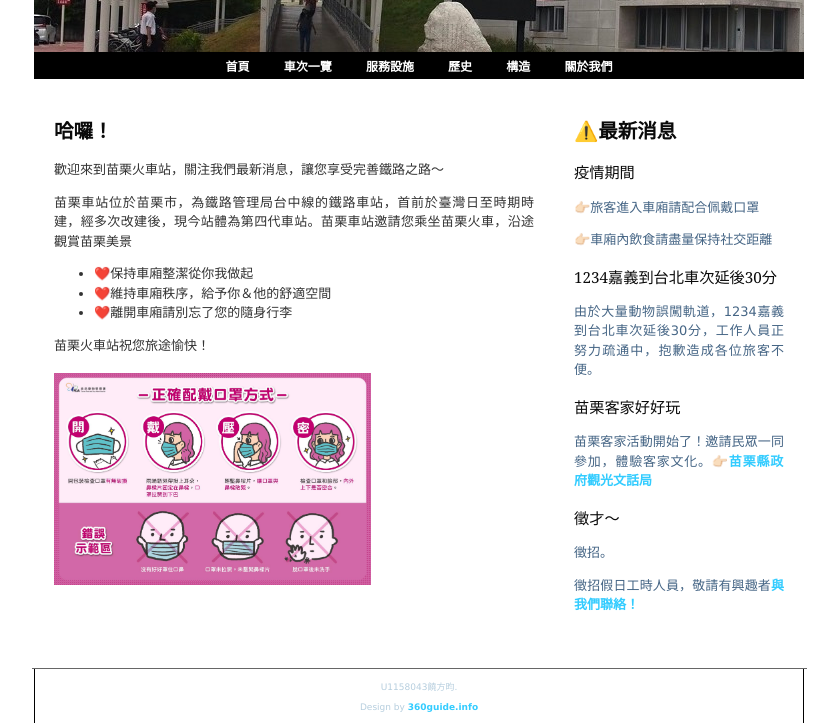
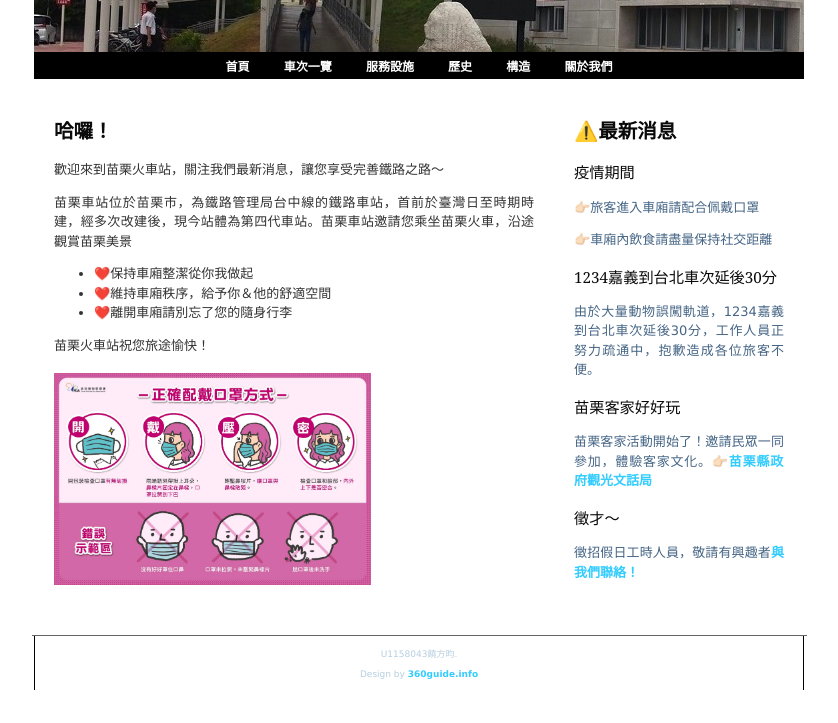
Before and after one commit to jaofangyun/webs1te, a plain HTML site: page index.html in a window 1280 px wide. Shown: the part 88-811 px from the top of the page, without its empty margins (221-1059 px from the left). Drawn offline with Linux system fonts and the light colour scheme.

Commit message:
Update index.html

```diff
--- a/index.html
+++ b/index.html
@@ -47,7 +47,6 @@
 		<h3>苗栗客家好好玩</h3>
 		<p>苗栗客家活動開始了！邀請民眾一同參加，體驗客家文化。<a href="https://www.mlc.gov.tw/">👉🏻苗栗縣政府觀光文話局</a></p>
 		<h3>徵才～</h3>
-		<p>徵招。</p>
 		<p>徵招假日工時人員，敬請有興趣者<a href="indexaboutus.html">與我們聯絡！</a></p>
 
 	</div>
```
